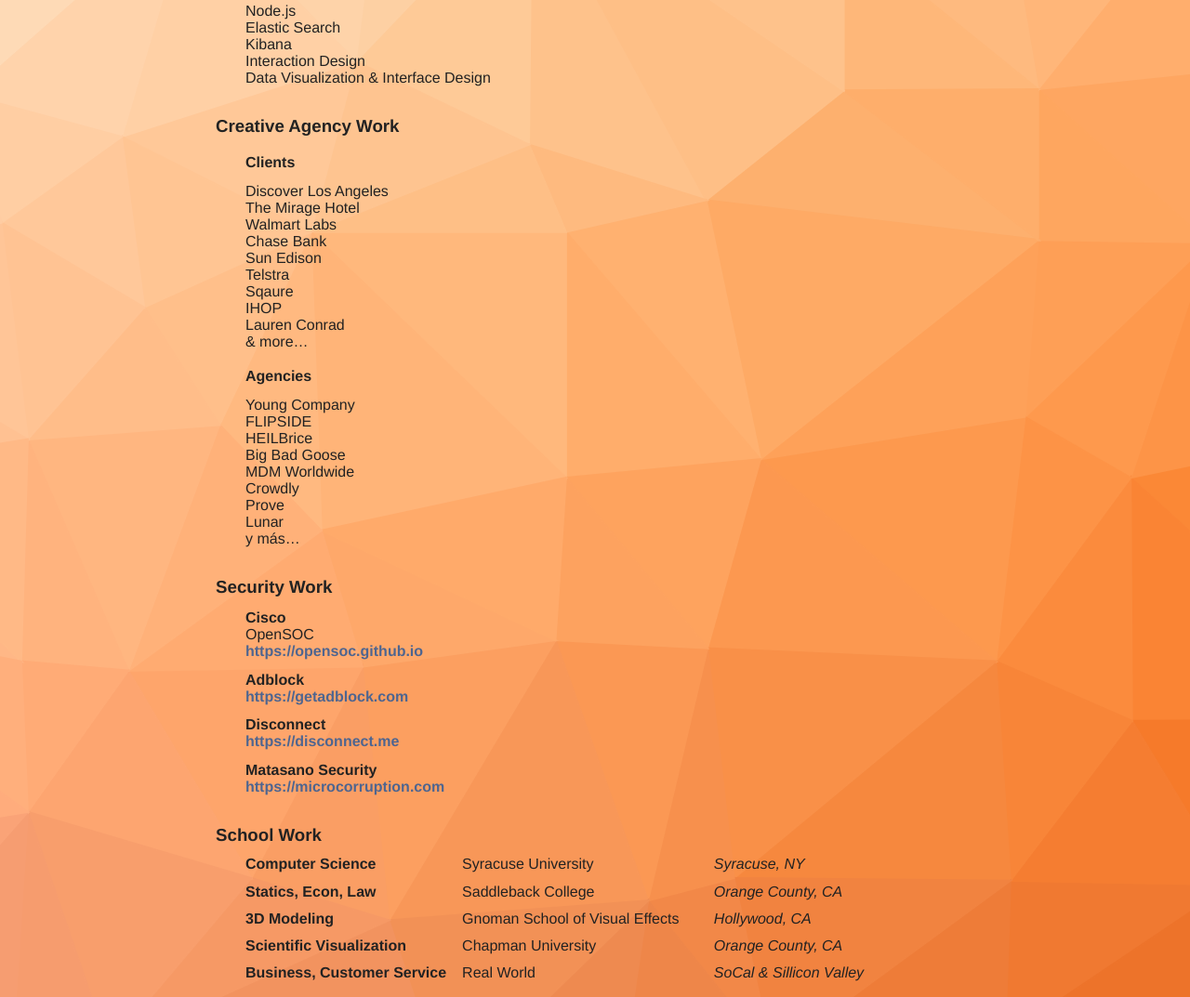
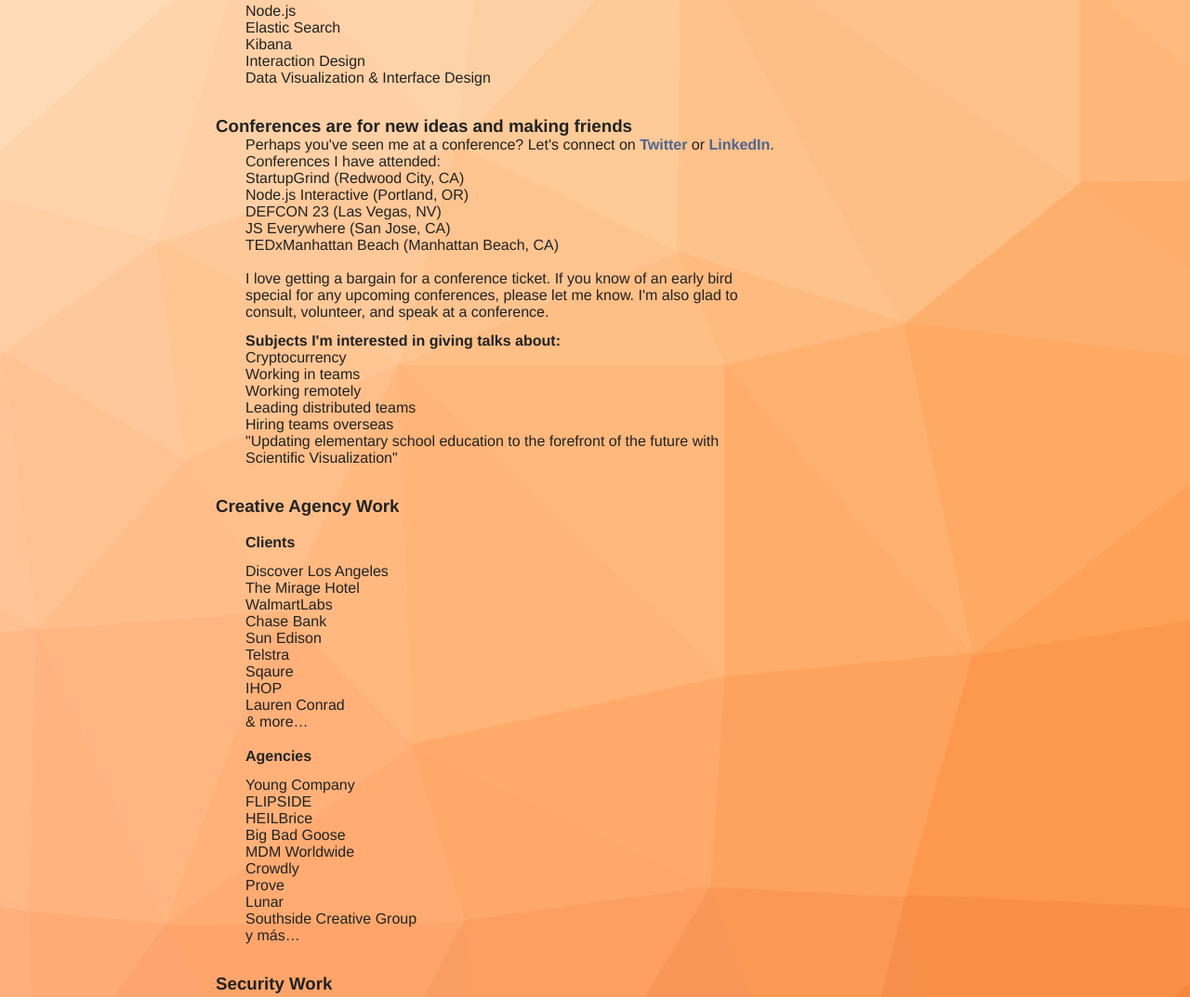
Before and after one commit to cleverbaker/mibake-space, a plain HTML site: page index.html in a window 1280 px wide. Shown: the part 1062-2135 px from the top of the page at 93% size. Drawn offline with Linux system fonts and the light colour scheme.

Commit message:
Copy updates.

```diff
--- a/index.html
+++ b/index.html
@@ -471,7 +471,9 @@
 	 	border: 1px solid red;
 	 	top: 33px;
 	 	left: 33px;
-	 	display: none;
+	 	opacity: 0;
+	 	/*display: none;*/
+
 	 }
 
 @media only screen and (min-height: 580px)  {
@@ -590,12 +592,34 @@
     			<li>Data Visualization & Interface Design</li>
     			</ul>
     		<p></p>
+
+					<h3>Conferences are for new ideas and making friends</h3>
+					<p>Perhaps you've seen me at a conference? Let's connect on <a href="https://twitter.com/mibake">Twitter</a> or <a href="https://https://www.linkedin.com/in/cleverbaker">LinkedIn</a>.<br>
+					Conferences I have attended:
+					<br>StartupGrind (Redwood City, CA)
+					<br>Node.js Interactive (Portland, OR)
+					<br>DEFCON 23 (Las Vegas, NV)
+					<br>JS Everywhere (San Jose, CA)
+					<br>TEDxManhattan Beach (Manhattan Beach, CA)
+					<br>
+					<br>
+					<p>I love getting a bargain for a conference ticket. If you know of an early bird special for any upcoming conferences, please let me know. I'm also glad to consult, volunteer, and speak at a conference.</p>
+					<h5>Subjects I'm interested in giving talks about:</h5>
+					<ul>
+						<li>Cryptocurrency</li>
+						<li>Working in teams</li>
+						<li>Working remotely</li>
+						<li>Leading distributed teams</li>
+						<li>Hiring teams overseas</li>
+						<p>"Updating elementary school education to the forefront of the future with Scientific Visualization"</p>
+					</ul>
+
     		<h3>Creative Agency Work</h3>
     		<h4>Clients</h4>
     		<ul>
     			<li>Discover Los Angeles</li>
     			<li>The Mirage Hotel</li>
-    			<li>Walmart Labs</li>
+    			<li>WalmartLabs</li>
     			<li>Chase Bank</li>
     			<li>Sun Edison</li>
     			<li>Telstra</li>
@@ -614,6 +638,7 @@
     			<li>Crowdly</li>
     			<li>Prove</li>
     			<li>Lunar</li>
+    			<li>Southside Creative Group</li>
     			<li>y más&hellip;</li>
 
     		</ul>
@@ -680,7 +705,7 @@
     </section>
 
     <section id="bonus" class="pancake">
-    	<a href="/pdf/BakerMichael_Frontend-Development--UX-Design_resume.pdf" class="hero-talk breathing-room">Resume</a>
+    	<a href="/pdf/BakerMichael_JavaScript-Engineer_UX-Design_resume.pdf" class="hero-talk breathing-room">Resume</a>
 
     </section>
 
```
